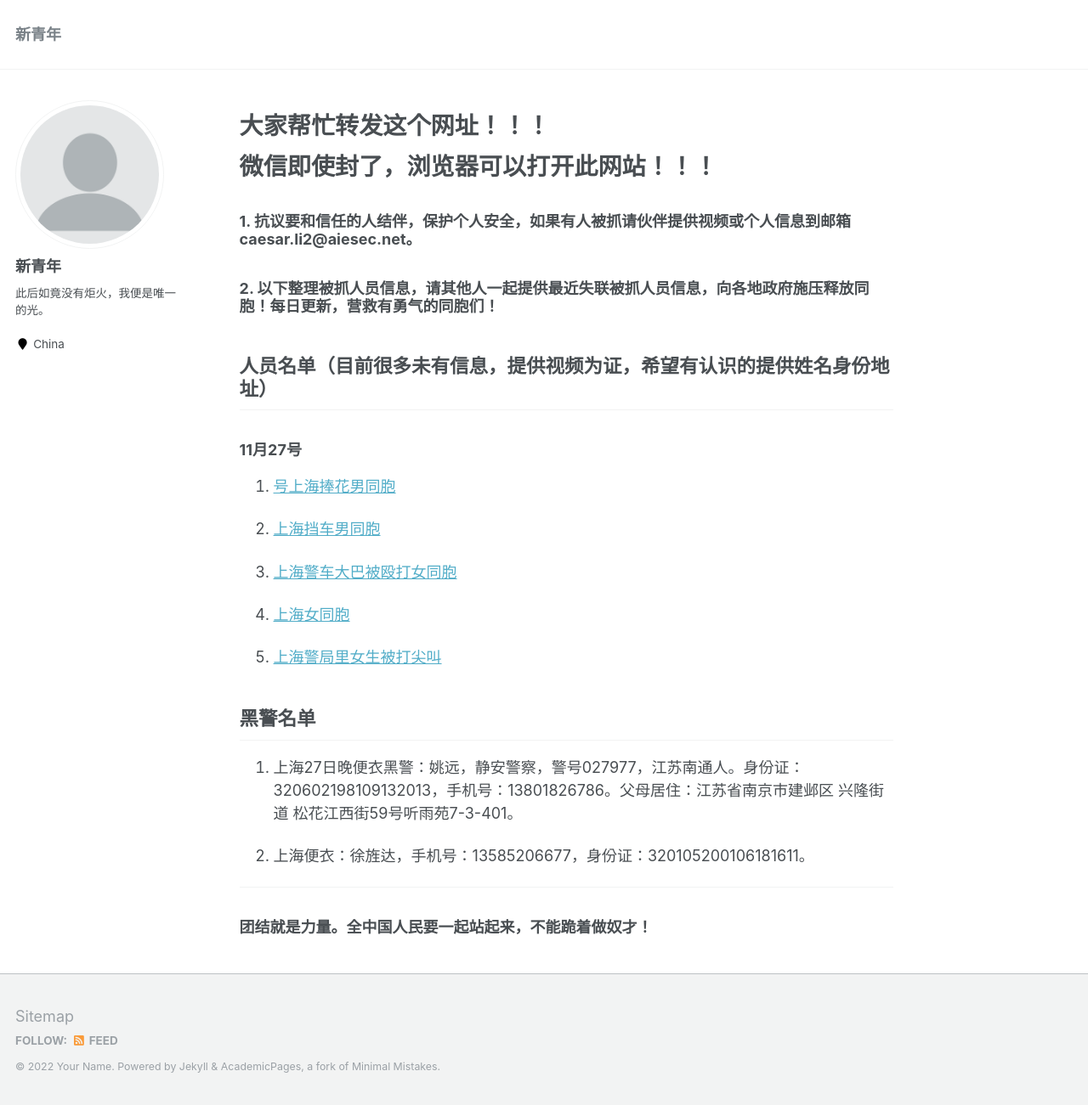
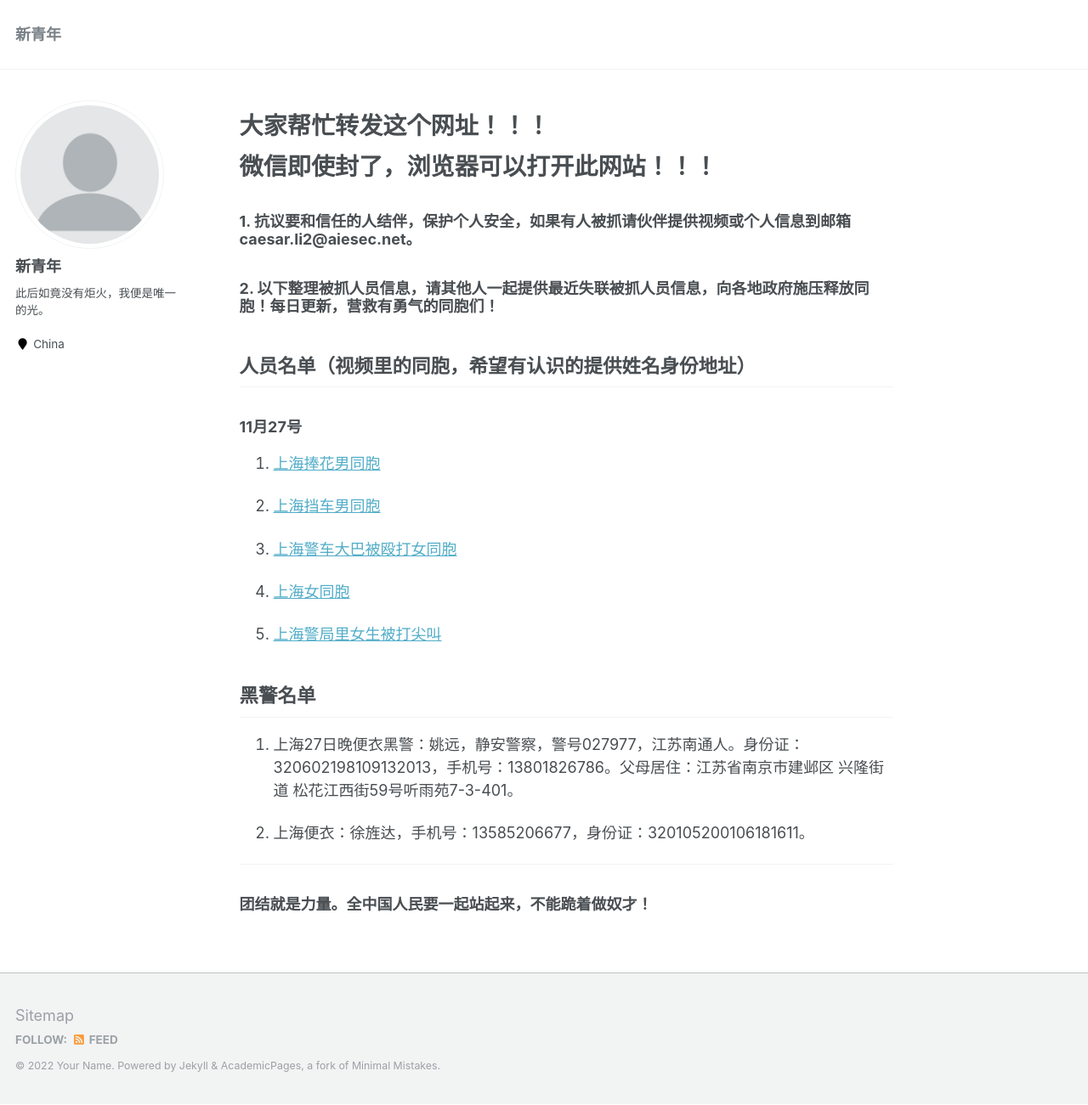
Before and after one commit to LoveChina-RememberTruth/People, a Jekyll site: the page built from _pages/about.md, in a window 1280 px wide and 1301 px high. Shown: the whole window at 85% size. Built offline with Jekyll 4.4.1, drawn with Linux system fonts in a browser that asks for light colours.

Commit message:
Update about.md

```diff
--- a/_pages/about.md
+++ b/_pages/about.md
@@ -21,11 +21,11 @@ redirect_from:
 
 
 
-## 人员名单（目前很多未有信息，提供视频为证，希望有认识的提供姓名身份地址）
+## 人员名单（视频里的同胞，希望有认识的提供姓名身份地址）
 
 ### 11月27号
 
-1. [号上海捧花男同胞](https://lovechina-remembertruth.github.io/People/)
+1. [上海捧花男同胞](https://lovechina-remembertruth.github.io/People/)
 
 2. [上海挡车男同胞](https://lovechina-remembertruth.github.io/People/)
 
```
